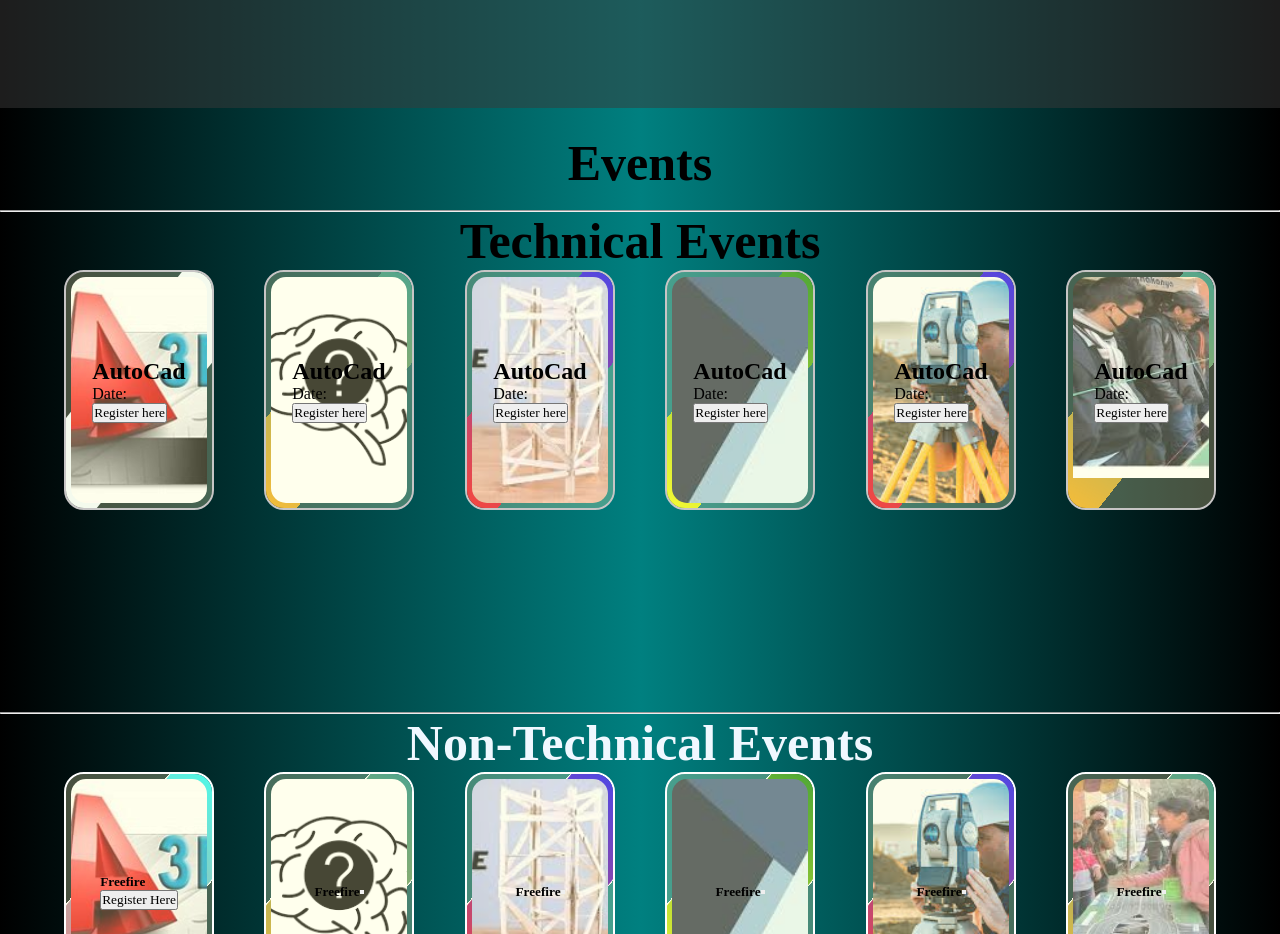
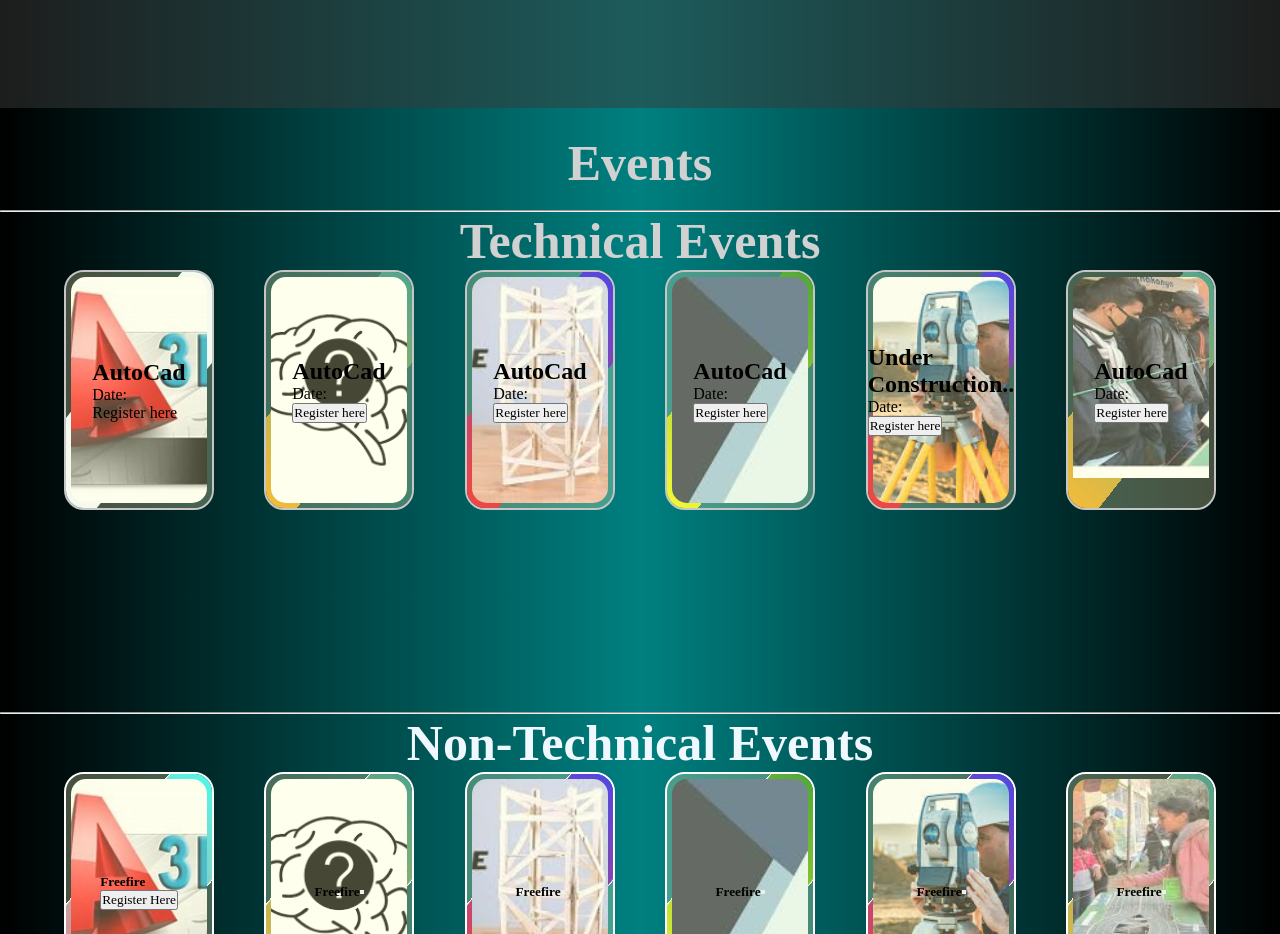
Before and after one commit to premson18/Pratistha, a React (Vite) app: page / in a window 1280 px wide. Shown: the part 1440-2374 px from the top of the page. Built offline with nearby package versions, Linux system fonts and the light colour scheme.

Commit message:
first commit

```diff
--- a/src/Components/Events/TechnicalEvents/TechnicalEvents.css
+++ b/src/Components/Events/TechnicalEvents/TechnicalEvents.css
@@ -11,7 +11,7 @@
     text-align: center;
     font-size:50px;
     z-index: 2000;
-    color: rgb(0, 0, 0);
+    color: rgb(209, 209, 209);
 }
 
 .tevents{
--- a/src/Components/Events/TechnicalEvents/TechnicalEvents.jsx
+++ b/src/Components/Events/TechnicalEvents/TechnicalEvents.jsx
@@ -17,7 +17,7 @@ const TechnicalEvents = () => {
             <div>
             <h2>AutoCad</h2>
             <p>Date:</p>
-            <button>Register here</button>
+            <a href='www.youtube.com' target='_blank' rel="noopener noreferrer" >Register here</a>
             </div>
             </div>
              </div>
@@ -52,7 +52,7 @@ const TechnicalEvents = () => {
         <div className="card3 tanimatcard tanimatcard5">
         <div className="freefire">
             <div>
-            <h2>AutoCad</h2>
+            <h2>Under Construction..</h2>
             <p>Date:</p>
             <button>Register here</button>
             </div>
```
